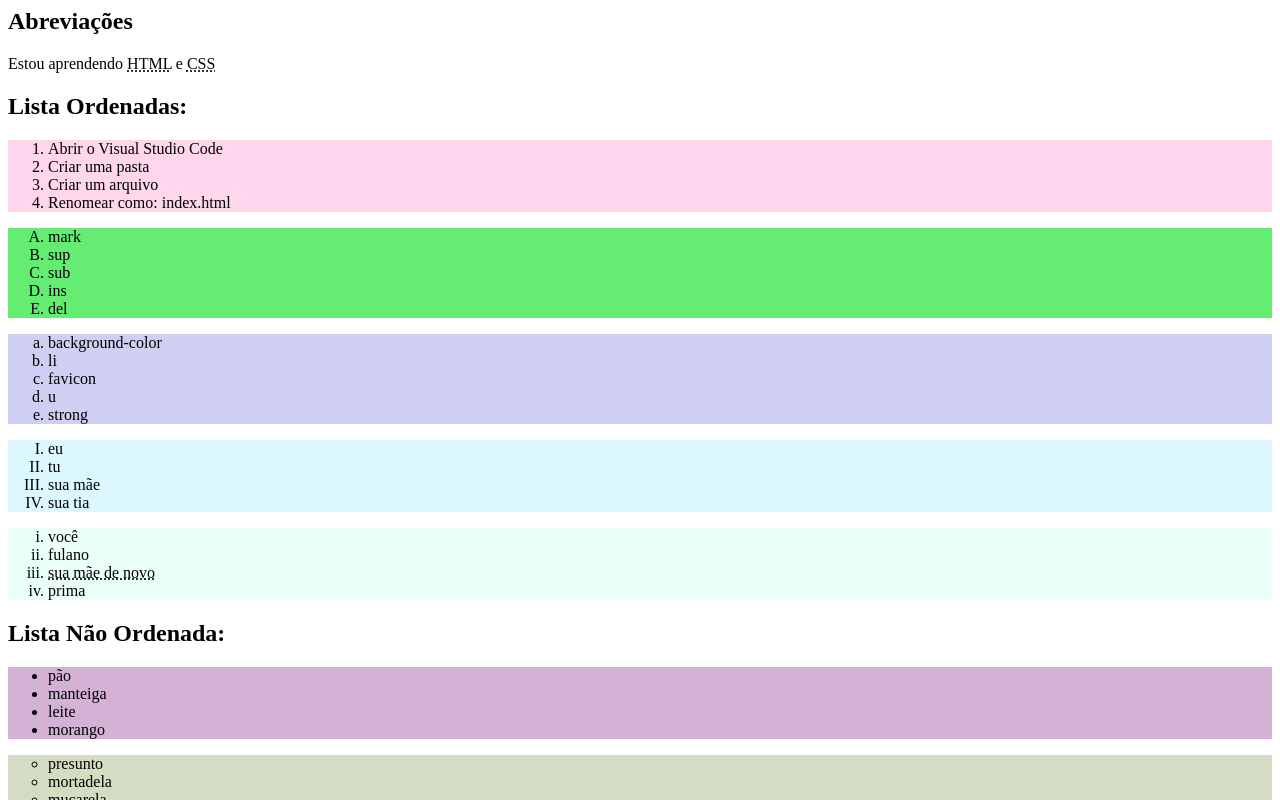
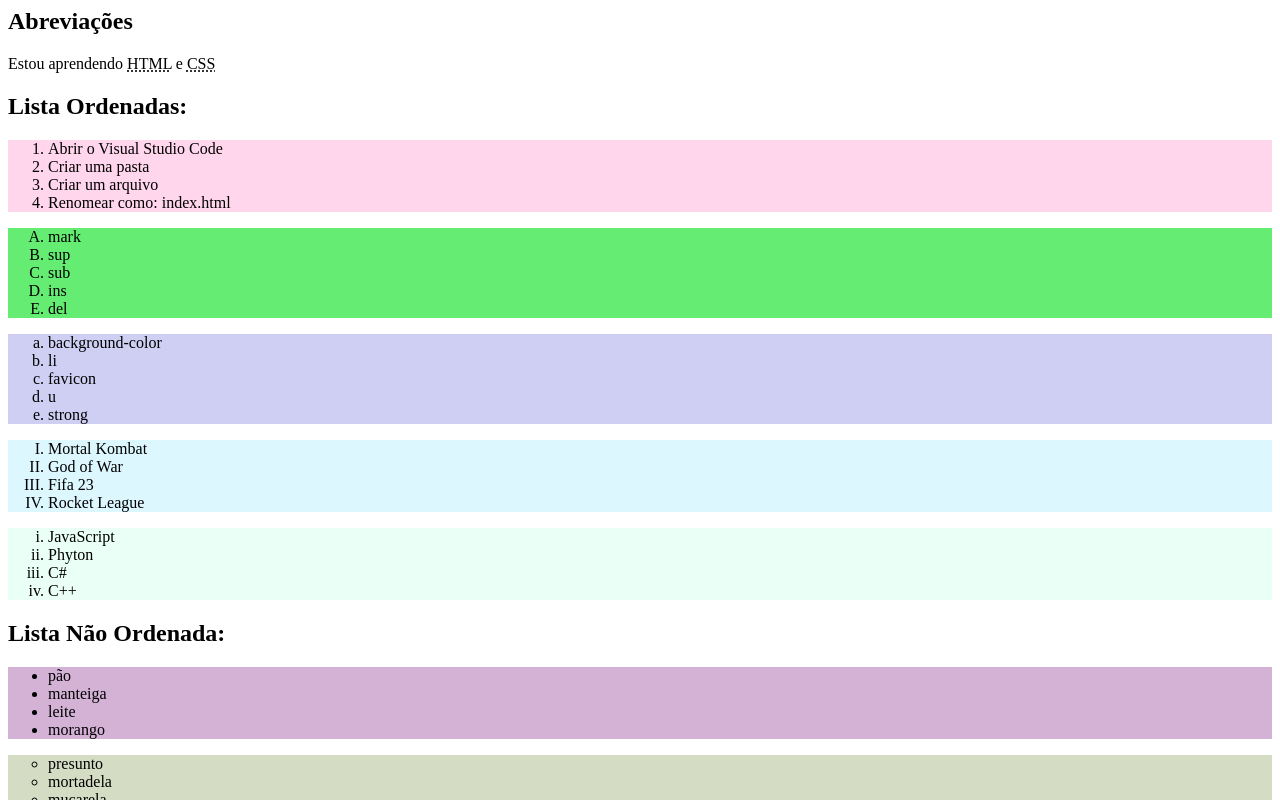
Before and after one commit to macieldearaujo/HTML-CSS, a plain HTML site: page exercícios/ex009/index.html in a window 1280 px wide. Shown: the part 451-1251 px from the top of the page. Drawn offline with Linux system fonts and the light colour scheme.

Commit message:
Atualizei a lista

```diff
--- a/exercícios/ex009/index.html
+++ b/exercícios/ex009/index.html
@@ -54,16 +54,16 @@
             <li>strong</li>
         </ol>
         <ol type="I" style="background-color: rgba(0, 191, 255, 0.133);">
-            <li>eu</li>
-            <li>tu</li>
-            <li>sua mãe</li>
-            <li>sua tia</li>
+            <li>Mortal Kombat</li>
+            <li>God of War</li>
+            <li>Fifa 23</li>
+            <li>Rocket League</li>
         </ol>
         <ol type="i" style="background-color: rgba(0, 255, 145, 0.084);">
-            <li>você</li>
-            <li>fulano</li>
-            <li><abbr title="Desculpa estou nervoso porque minha irmã pegou o quarto e eu estava tentando revisar a matéria, NUNCA DESISTA">sua mãe de novo</abbr></li>
-            <li>prima</li>
+            <li>JavaScript</li>
+            <li>Phyton</li>
+            <li>C#</li>
+            <li>C++</li>
         </ol>
 
         <h2>Lista Não Ordenada:</h2> <!-- Tipos de lista não ordenada (disc, circle, square)-->
```
Also changed, not shown: exercícios/d010/android.html (+3 -3 lines), 1 other file.
